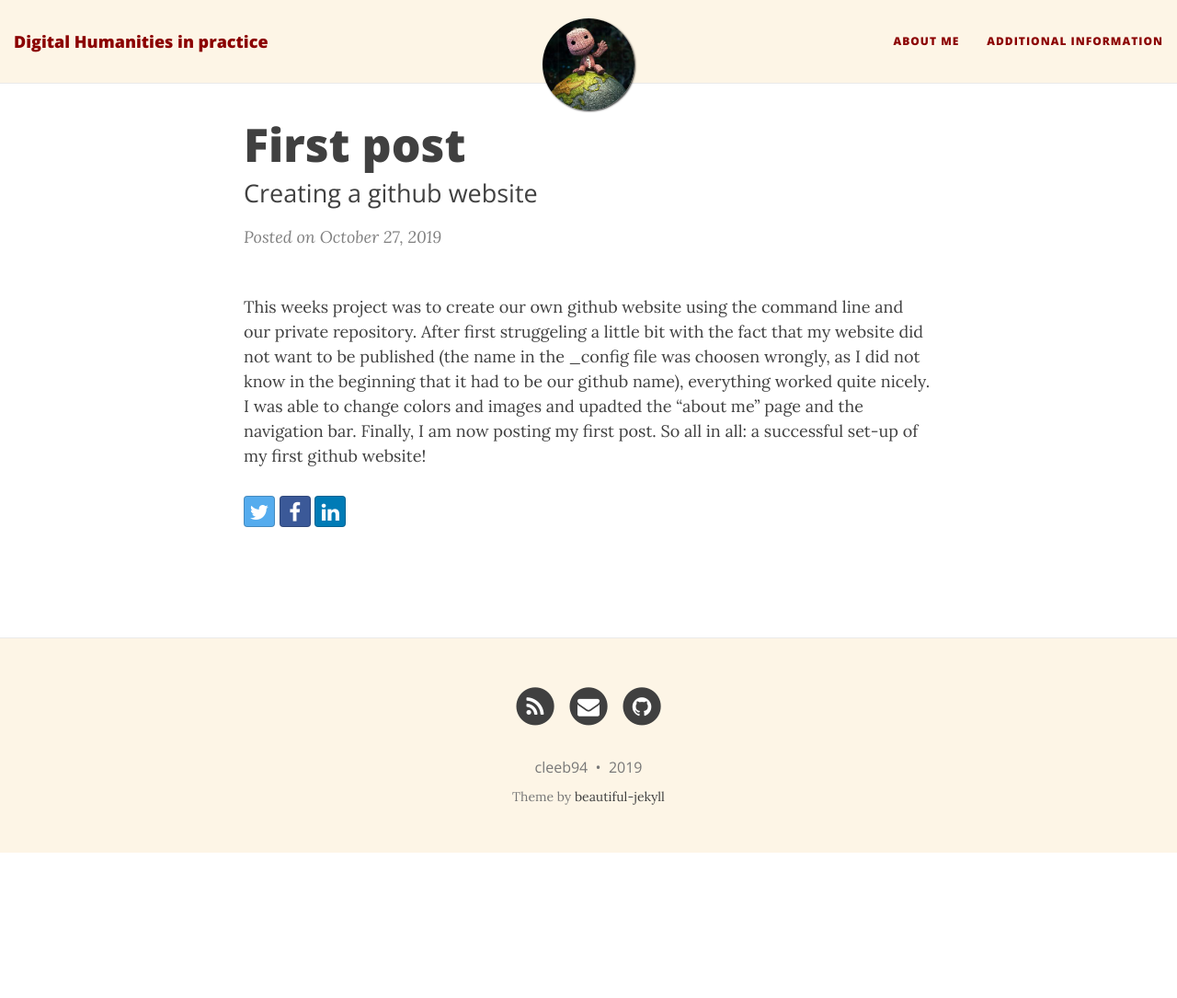
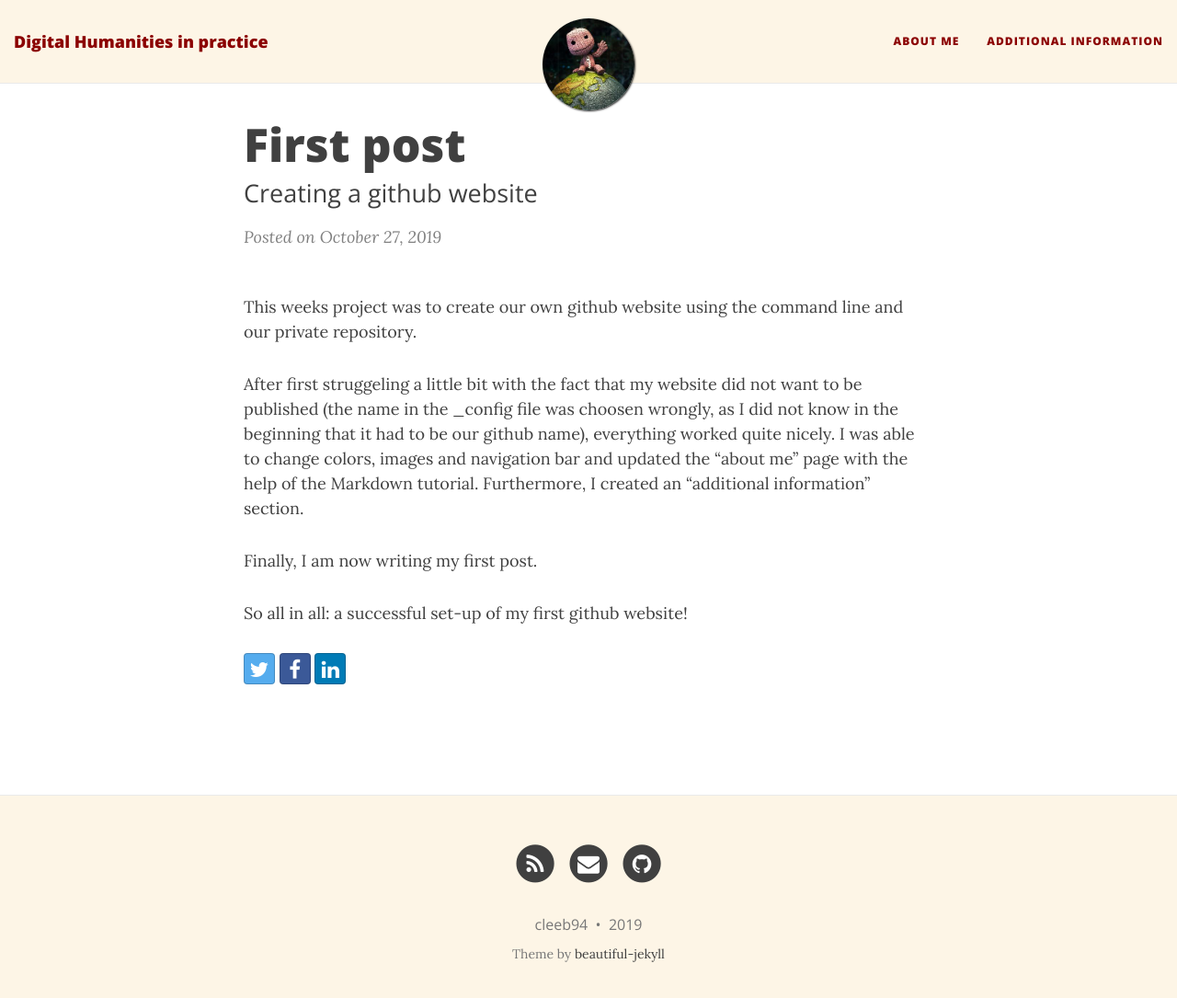
Before and after one commit to cleeb94/DigHum, a Jekyll site: the page built from _posts/2019-10-27-first-post.md, in a window 1280 px wide and 1098 px high. Shown: the top 1085 px of the window at 92% size. Built offline with Jekyll 4.4.1, drawn with Linux system fonts in a browser that asks for light colours; nearby versions of some CDN libraries.

Commit message:
first post: additional information

```diff
--- a/_posts/2019-10-27-first-post.md
+++ b/_posts/2019-10-27-first-post.md
@@ -6,6 +6,9 @@ image: /img/hello_world.jpeg
 ---
 
 This weeks project was to create our own github website using the command line and our private repository.
-After first struggeling a little bit with the fact that my website did not want to be published (the name in the _config file was choosen wrongly, as I did not know in the beginning that it had to be our github name), everything worked quite nicely. I was able to change colors and images and upadted the "about me" page and the navigation bar.
-Finally, I am now posting my first post.
+
+After first struggeling a little bit with the fact that my website did not want to be published (the name in the _config file was choosen wrongly, as I did not know in the beginning that it had to be our github name), everything worked quite nicely. I was able to change colors, images and navigation bar and updated the "about me" page with the help of the Markdown tutorial. Furthermore, I created an "additional information" section.
+
+Finally, I am now writing my first post.
+
 So all in all: a successful set-up of my first github website!
```
